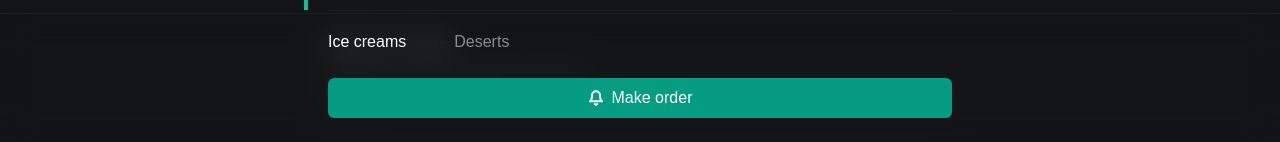
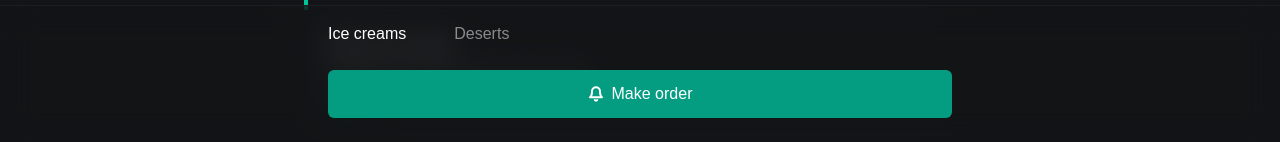
Before and after one commit to yaroslavnosenko/recode-ui, a Next.js app: page /q/1 in a window 1280 px wide. Both pictures are taken after a click on the element 640 px from the left and 558 px from the top of the page. Shown: the part 658-800 px from the top of the page. Built offline with nearby package versions, Linux system fonts and the light colour scheme.

Commit message:
button h

```diff
--- a/components/menu/order-button.tsx
+++ b/components/menu/order-button.tsx
@@ -3,7 +3,7 @@ import { FiBell } from 'react-icons/fi'
 export const OrderButton = () => {
   return (
     <div className="max-w-2xl mx-auto p-6 pt-2">
-      <button className="bg-brand-600 w-full flex-1 flex items-center justify-center rounded-md py-2 active:opacity-50 font-medium">
+      <button className="bg-brand-600 w-full flex-1 flex items-center justify-center rounded-md py-3 active:opacity-50 font-medium">
         <FiBell strokeWidth={3} />
         <p className="ml-2">Make order</p>
       </button>
```
